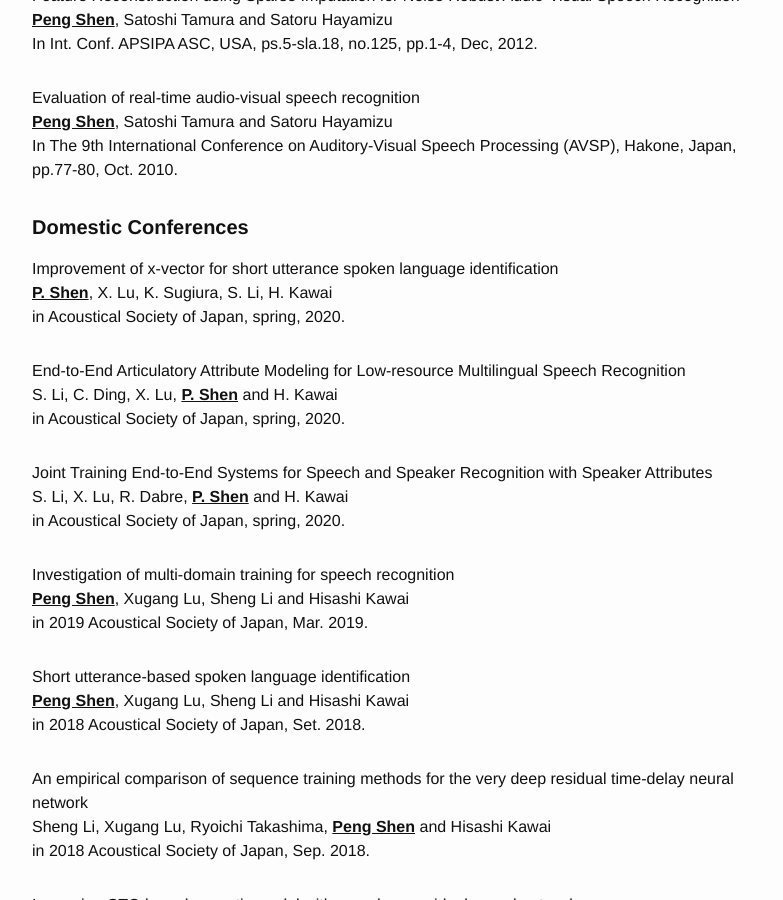
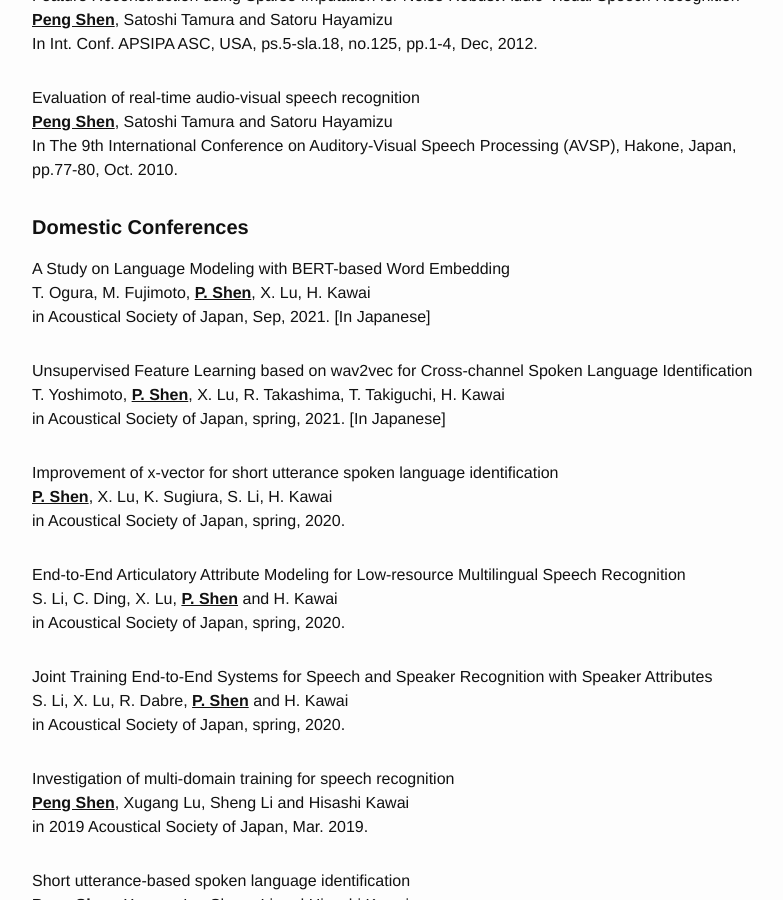
Before and after one commit to sinpycn/sinpycn.github.io, a Jekyll site: the page built from publications.md, in a window 1280 px wide and 900 px high, scrolled down 3531 px. Shown: the whole window, without its empty margins (238-1021 px from the left). Built offline with Jekyll 4.4.1, drawn with Linux system fonts in a browser that asks for light colours.

Commit message:
Update publications.md

```diff
--- a/publications.md
+++ b/publications.md
@@ -202,6 +202,17 @@ In The 9th International Conference on Auditory-Visual Speech Processing (AVSP),
       <p>
 
 <li>
+A Study on Language Modeling with BERT-based Word Embedding <br>
+T. Ogura, M. Fujimoto, <u><b>P. Shen</b></u>, X. Lu, H. Kawai<br>
+in Acoustical Society of Japan, Sep, 2021. [In Japanese]<br>
+</li>
+<li>
+Unsupervised Feature Learning based on wav2vec for Cross-channel Spoken Language Identification <br>
+T. Yoshimoto, <u><b>P. Shen</b></u>, X. Lu, R. Takashima, T. Takiguchi, H. Kawai<br>
+in Acoustical Society of Japan, spring, 2021. [In Japanese] <br>
+</li>
+
+<li>
 Improvement of x-vector for short utterance spoken language identification<br>
 <u><b>P. Shen</b></u>, X. Lu, K. Sugiura, S. Li, H. Kawai<br>
 in Acoustical Society of Japan, spring, 2020.<br>
```
